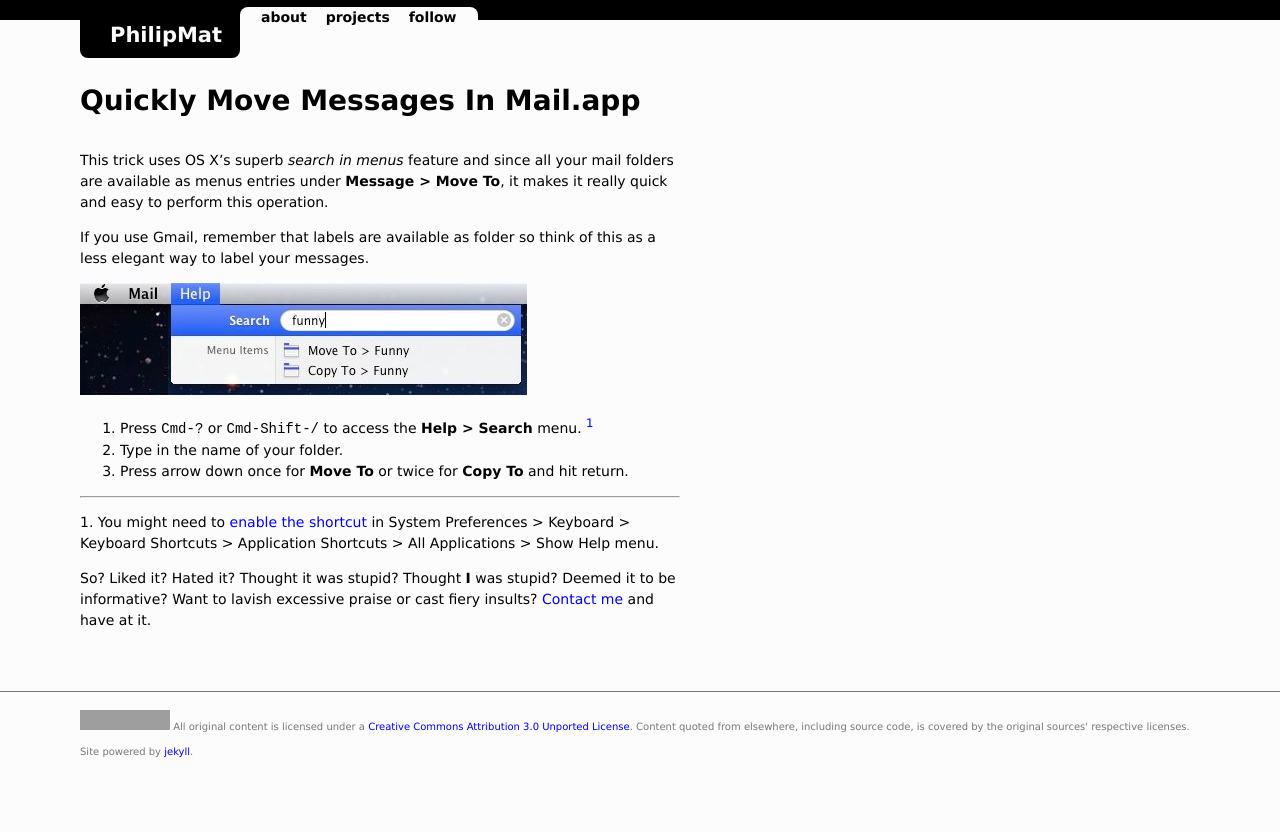
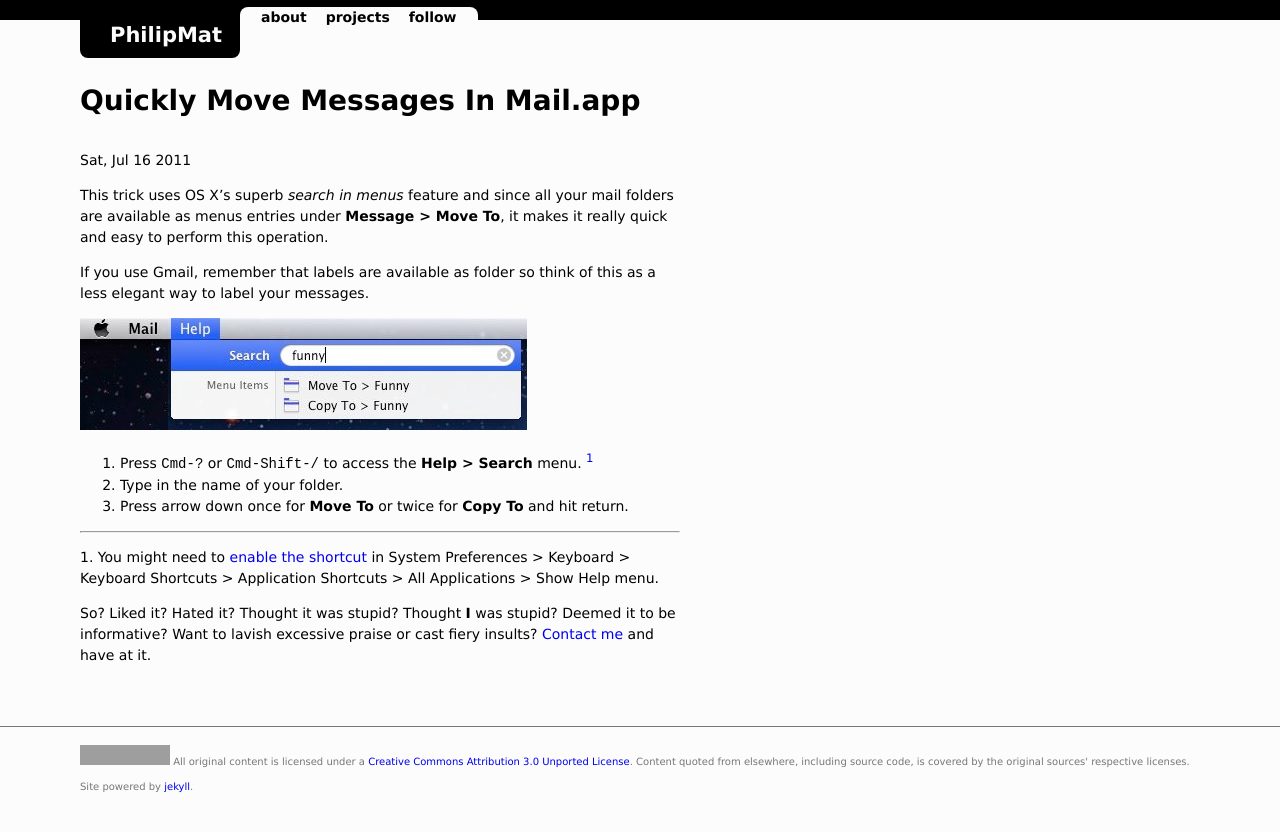
Before and after one commit to philipmat/philipmat.github.io, a Jekyll site: the page built from _posts/2011-07-16-mail_quickly_file.markdown, in a window 1280 px wide. Shown: the top 832 px of the page. Built offline with Jekyll 4.4.1, drawn with Linux system fonts in a browser that asks for light colours; Markdown is read by kramdown in place of the engine named in the settings; grey boxes are pictures that could not be loaded.

Commit message:
correction to dates

```diff
--- a/_includes/arc_post.html
+++ b/_includes/arc_post.html
@@ -2,7 +2,7 @@
 	<h2 class="title">
 		<a href="{{ post.url }}">{{ post.title }}</a>
 	</h2>
-	<div class="date"><time pubdate datetime="{{ site.time | date_to_xmlschema }}">{% if last_date != post.date %}{{ post.date |  date: "%Y-%m-%d" }}{% endif %}</time></div>
+	<div class="date"><time pubdate datetime="{{ post.date | date_to_xmlschema }}">{% if last_date != post.date %}{{ post.date |  date: "%Y-%m-%d" }}{% endif %}</time></div>
 	{% if post.snippet %}
 	<div class="body">
 		{{ post.snippet }}.
--- a/_includes/post.html
+++ b/_includes/post.html
@@ -2,7 +2,7 @@
 	<h1 class="title">
 		<a href="{{ post.url }}">{{ post.title }}</a>
 	</h1>
-	<div class="date"><time pubdate datetime="{{ site.time | date_to_xmlschema }}">{{ post.date | date: "%a, %b %d %Y" }}</time></div>
+	<div class="date"><time pubdate datetime="{{ post.date | date_to_xmlschema }}">{{ post.date | date: "%a, %b %d %Y" }}</time></div>
 	<div class="body">
 		{{ post.content }}
 	</div>
--- a/_layouts/post.html
+++ b/_layouts/post.html
@@ -1,9 +1,9 @@
 ---
 layout: base
 ---
-<article>
+<article class="post">
 	<h1 class="title">{{ page.title }}</h1>
-	<div class="date"><time pubdate datetime="{{ site.time | date_to_xmlschema }}">{{ post.date | date: "%a, %b %d %Y" }}</time></div>
+	<div class="date"><time pubdate datetime="{{ page.date | date_to_xmlschema }}">{{ page.date | date: "%a, %b %d %Y" }}</time></div>
 	<div class="body">
 		{% if page.has_tldr %}
 		<p class="skip-tldr"><i>If you have an attention span as short as mine, feel free to <a href="#tldr">skip to the <abbr title="Too Long; Didn't Read">TL;DR</abbr></a>.</i></p>
```
